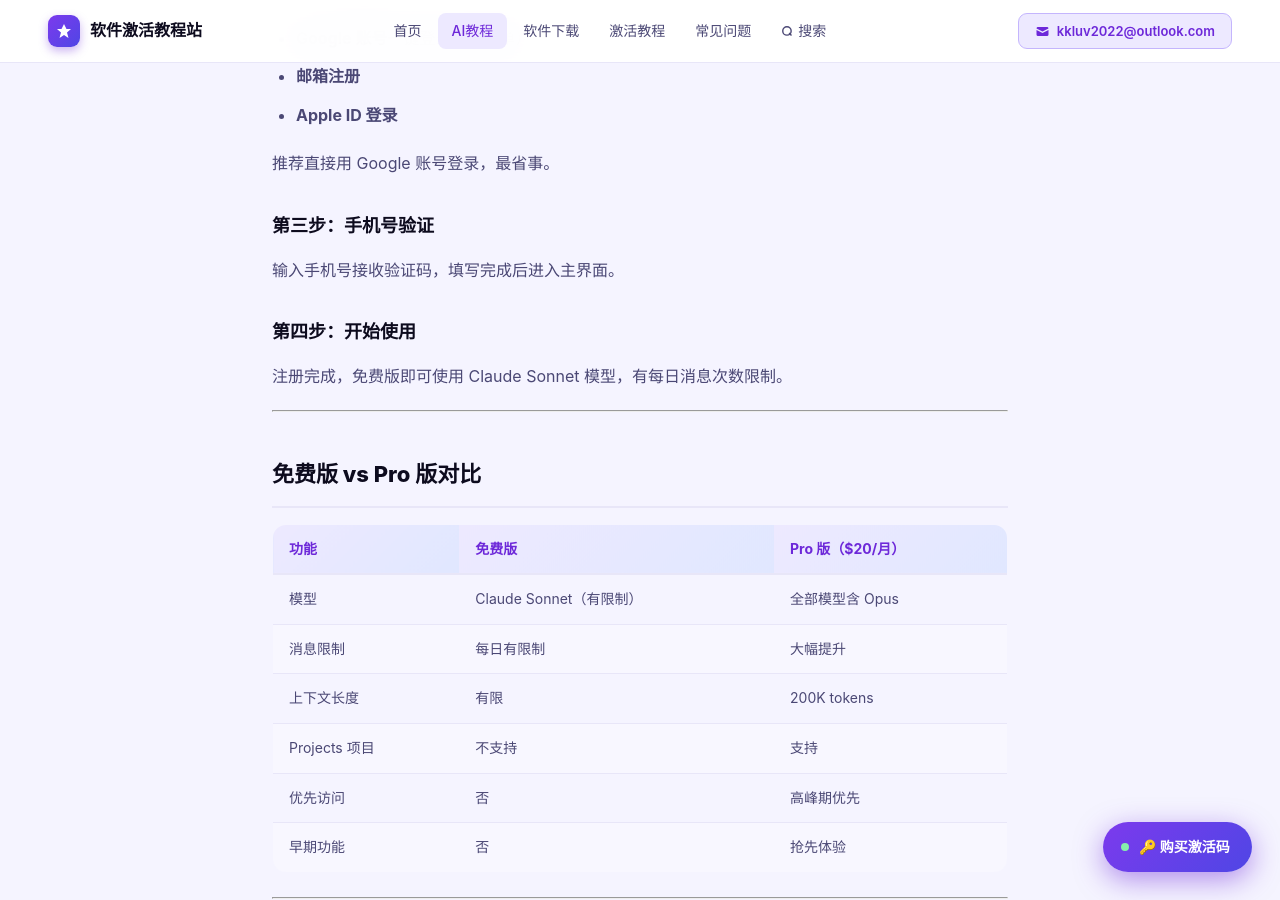
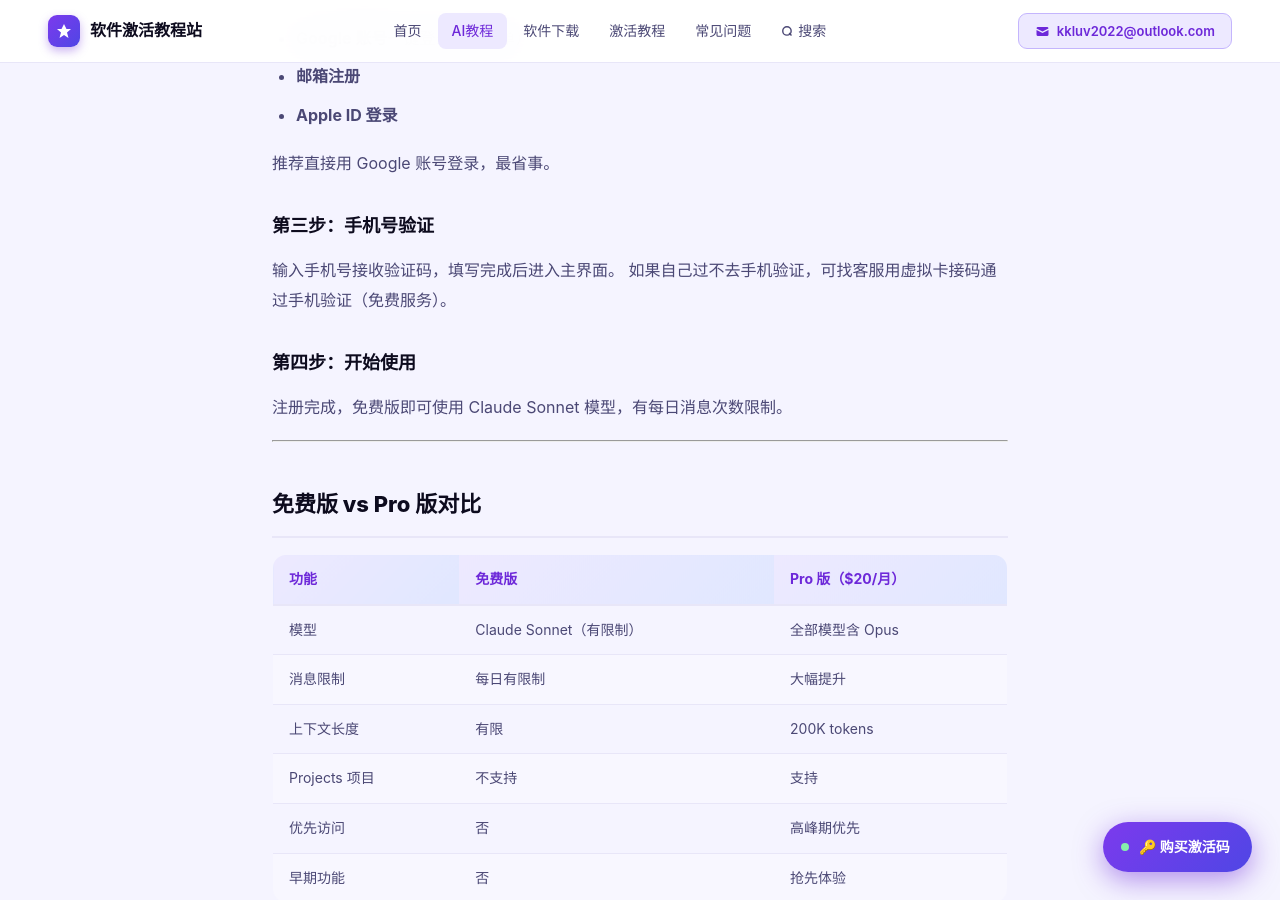
Before and after one commit to leo11hang/Kilian.github.io, a Jekyll site: the page built from _posts/2025-03-28-Claude Sign up.md, in a window 1280 px wide and 900 px high, scrolled down 1706 px. Built offline with Jekyll 4.4.1, drawn with Linux system fonts in a browser that asks for light colours; a script that is not in the unit is left out.

Commit message:
Update 2025-03-28-Claude Sign up.md

```diff
--- a/_posts/2025-03-28-Claude Sign up.md
+++ b/_posts/2025-03-28-Claude Sign up.md
@@ -44,6 +44,7 @@ Claude 支持三种注册方式：
 ### 第三步：手机号验证
 
 输入手机号接收验证码，填写完成后进入主界面。
+如果自己过不去手机验证，可找客服用虚拟卡接码通过手机验证（免费服务）。
 
 ### 第四步：开始使用
 
```
